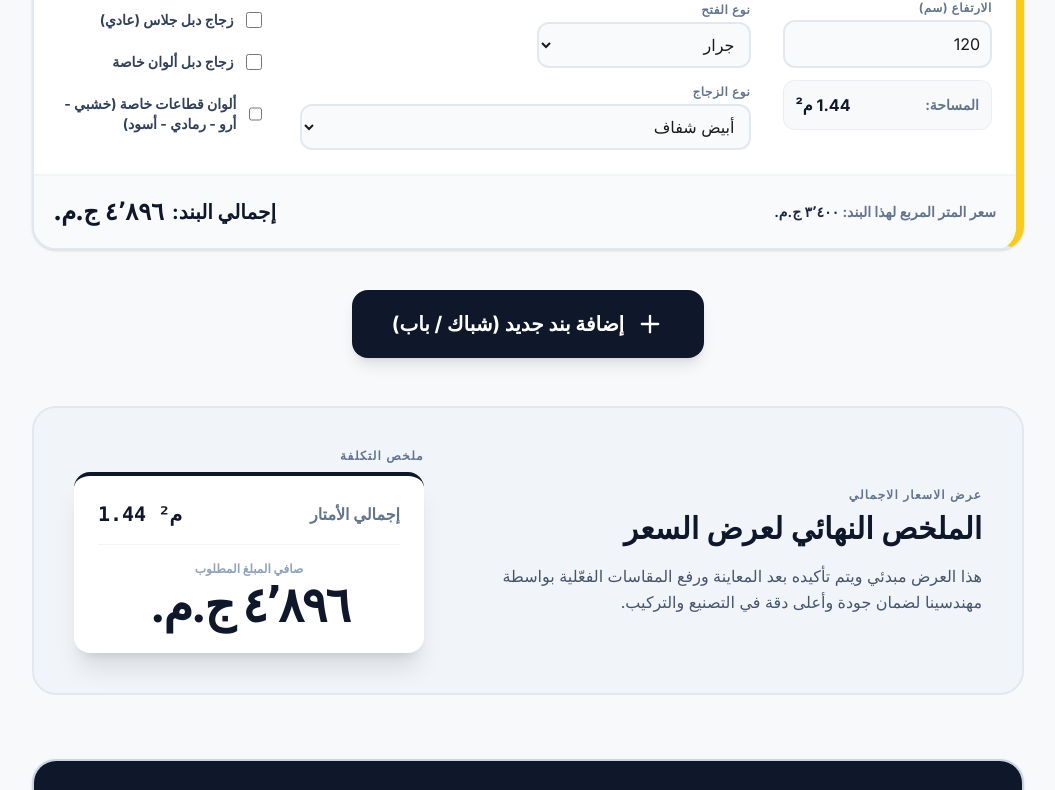
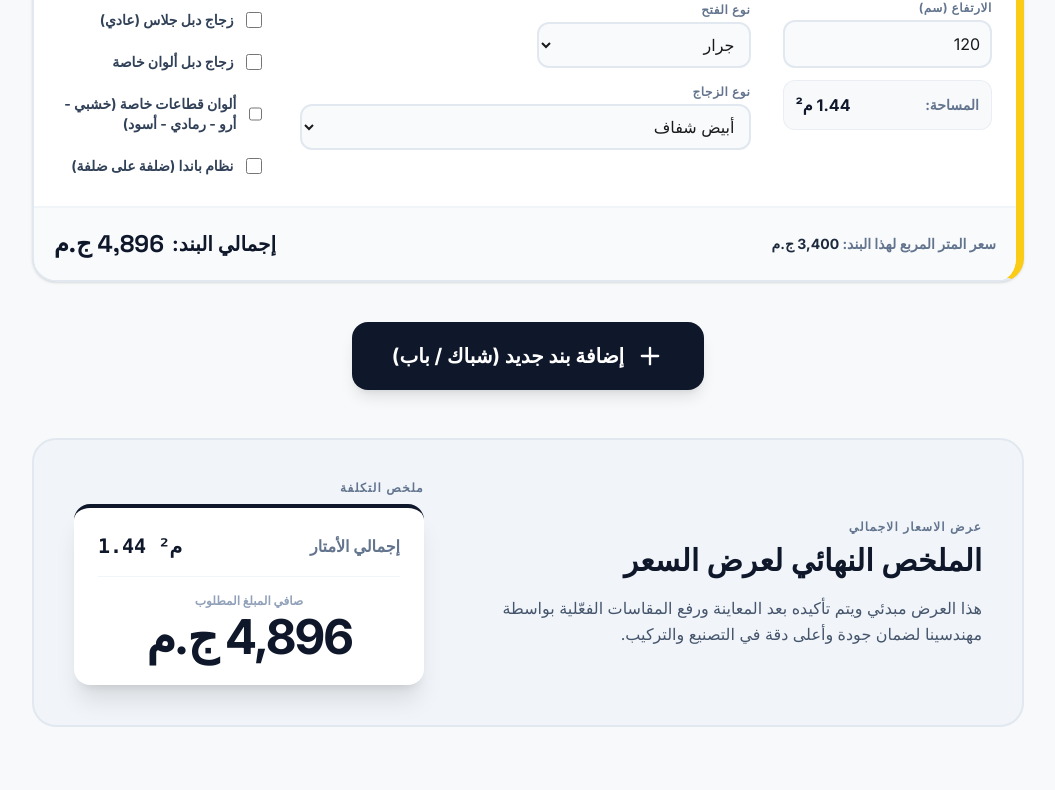
Before and after one commit to mohamedmalhasaneen-maker/Al-mekawy-Home-, a React (Vite) app: page / in a window 1280 px wide. Shown: the part 905-1695 px from the top of the page, without its empty margins (112-1167 px from the left). Built offline with nearby package versions, Linux system fonts and the light colour scheme.

Commit message:
feat: add panda system and update formatting
- Add panda system support with price multiplier
- Update currency and timestamp formatting
- Add recharts library for future data visualization

```diff
--- a/package.json
+++ b/package.json
@@ -23,6 +23,7 @@
     "motion": "^12.23.24",
     "react": "^19.0.1",
     "react-dom": "^19.0.1",
+    "recharts": "^3.8.1",
     "vite": "^6.2.3"
   },
   "devDependencies": {
--- a/src/App.tsx
+++ b/src/App.tsx
@@ -15,11 +15,9 @@ import QrModal from './components/QrModal';
 import AiMekawyChat from './components/AiMekawyChat';
 
 const formatCurrency = (value: number) => {
-  return new Intl.NumberFormat('ar-EG', {
-    style: 'currency',
-    currency: 'EGP',
+  return new Intl.NumberFormat('en-US', {
     maximumFractionDigits: 0
-  }).format(value);
+  }).format(value) + ' ج.م';
 };
 
 export default function App() {
@@ -131,7 +129,10 @@ export default function App() {
 
       totalArea += area;
 
-      const profilePrice = PROFILES[item.profile]?.price || 0;
+      let profilePrice = PROFILES[item.profile]?.price || 0;
+      if (item.addons.includes('panda')) {
+        profilePrice = profilePrice * 1.5;
+      }
       let addonsPrice = 0;
 
       item.addons.forEach(id => {
--- a/src/components/AiMekawyChat.tsx
+++ b/src/components/AiMekawyChat.tsx
@@ -172,7 +172,7 @@ export default function AiMekawyChat() {
                     <span className={`block text-[8px] mt-1.5 text-left opacity-60 ${
                       msg.role === 'user' ? 'text-slate-500' : 'text-slate-300'
                     }`}>
-                      {msg.timestamp.toLocaleTimeString('ar-EG', { hour: '2-digit', minute: '2-digit' })}
+                      {msg.timestamp.toLocaleTimeString('ar-EG-u-nu-latn', { hour: '2-digit', minute: '2-digit' })}
                     </span>
                   </div>
                 </div>
--- a/src/constants.ts
+++ b/src/constants.ts
@@ -19,7 +19,8 @@ export const ADDONS: Record<string, Addon> = {
   blackout: { id: 'blackout', name: 'بلاك أوت + سلك بليسيه', price: 1600 },
   doubleGlass: { id: 'doubleGlass', name: 'زجاج دبل جلاس (عادي)', price: 850 },
   colorGlass: { id: 'colorGlass', name: 'زجاج دبل ألوان خاصة', price: 1000 },
-  specialColor: { id: 'specialColor', name: 'ألوان قطاعات خاصة (خشبي - أرو - رمادي - أسود)', price: 1800 }
+  specialColor: { id: 'specialColor', name: 'ألوان قطاعات خاصة (خشبي - أرو - رمادي - أسود)', price: 1800 },
+  panda: { id: 'panda', name: 'نظام باندا (ضلفة على ضلفة)', price: 0 }
 };
 
 export const GLASS_TYPES = [
```
Also changed, not shown: 1 other file (tests, documents, lock files or other folders).
